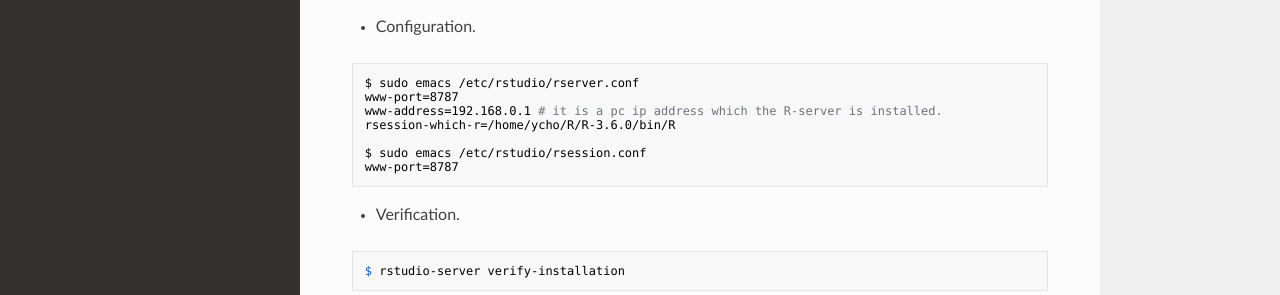
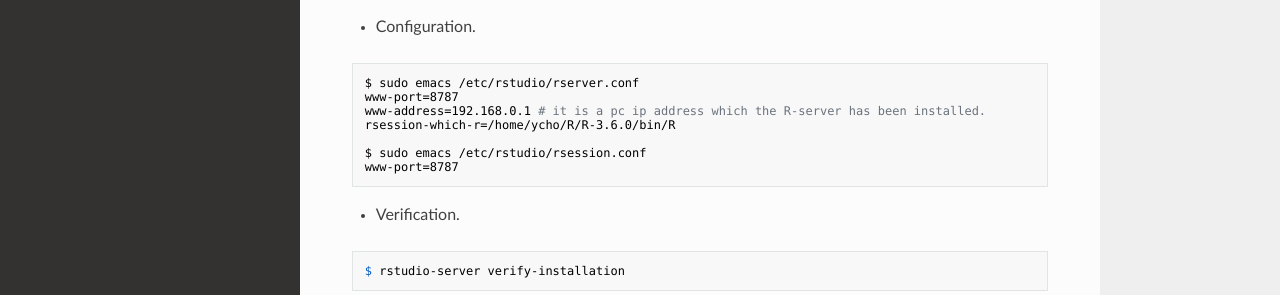
Before and after one commit to WonyoungCho/Statistics, an MkDocs documentation site: the page built from docs/index.md, in a window 1280 px wide and 900 px high, scrolled down 952 px. Shown: the part 368-663 px from the top of the window. Built offline with MkDocs 1.6.1, drawn with Linux system fonts in a browser that asks for light colours; nearby versions of some CDN libraries; old or Windows-style settings are respelled for this version of MkDocs.

Commit message:
Update index.md

````diff
--- a/docs/index.md
+++ b/docs/index.md
@@ -60,7 +60,7 @@ $ sudo yum install rstudio-server-rhel-1.2.1335-x86_64.rpm
 ```
 $ sudo emacs /etc/rstudio/rserver.conf
 www-port=8787
-www-address=192.168.0.1 # it is a pc ip address which the R-server is installed.
+www-address=192.168.0.1 # it is a pc ip address which the R-server has been installed.
 rsession-which-r=/home/ycho/R/R-3.6.0/bin/R
 
 $ sudo emacs /etc/rstudio/rsession.conf
````
